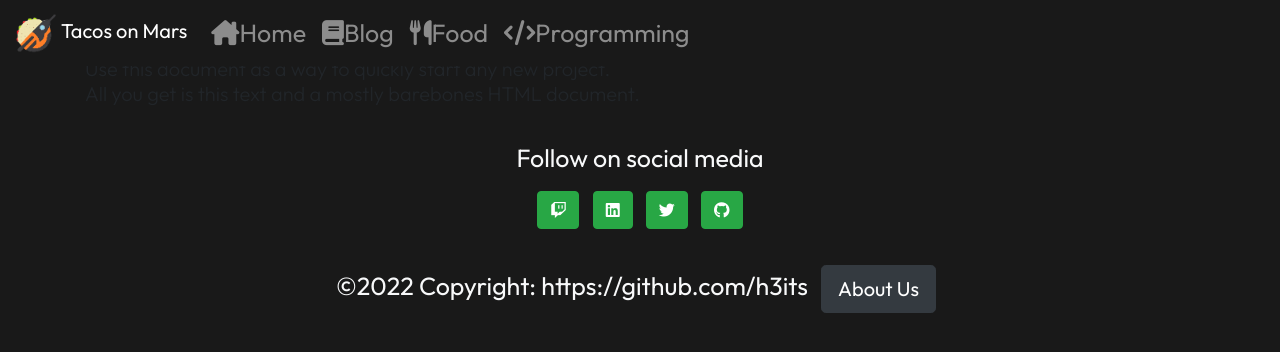
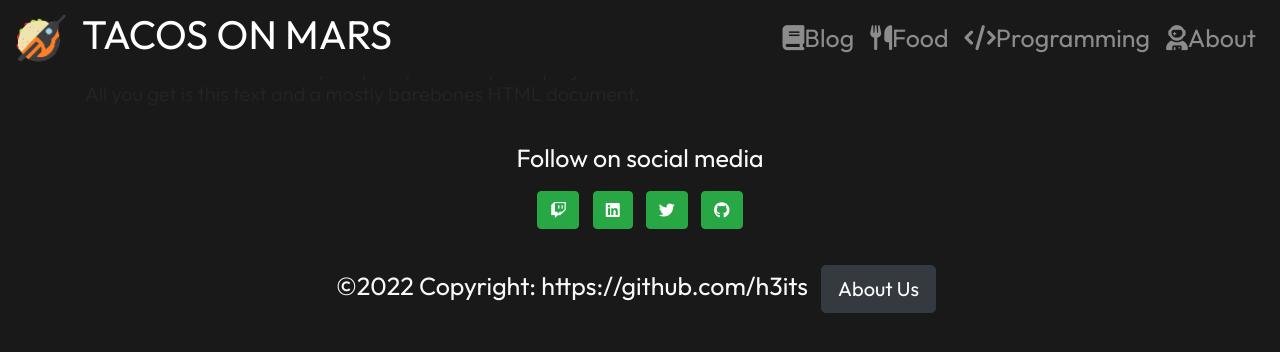
Before and after one commit to h3its/Paradise3, a Django app: page /about in a window 1280 px wide. Shown: the top 352 px of the page. Run offline with Django 4.2, Linux system fonts and the light colour scheme; some web fonts are replaced.

Commit message:
changes to nav

```diff
--- a/blog/templates/blog/base.html
+++ b/blog/templates/blog/base.html
@@ -19,12 +19,10 @@
 </head>
 <body>
   <nav class="navbar navbar-expand navbar-dark fixed-top" style="background-color: #191919">
-  <a class="navbar-brand" href="/"><img src="../../static/logo(transparent)%20(2).png" width="40" height="40" style="margin-right: 5px"/>Tacos on Mars</a>
-  <div class="collapse navbar-collapse" id="navbarsExample02">
-    <ul class="navbar-nav ">
-      <li class="nav-item">
-        <a class="nav-link" href="/"><i class="fa-solid fa-house-chimney"></i>Home</a>
-      </li>
+  <a class="navbar-brand" href="/"><img src="../../static/logo(transparent)%20(2).png" width="50" height="50"/></a>
+      <h1 style="color:white">TACOS ON MARS</h1>
+  <div class="collapse navbar-collapse  justify-content-end" id="navbarsExample02">
+    <ul class="navbar-nav">
       <li class="nav-item">
         <a class="nav-link" href="/posts"><i class="fa-solid fa-book"></i>Blog</a>
       </li>
@@ -33,6 +31,9 @@
       </li>
         <li class="nav-item">
         <a class="nav-link" href="/programming"><i class="fa-solid fa-code"></i>Programming</a>
+      </li>
+        <li class="nav-item">
+        <a class="nav-link" href="/about"><i class="fa-solid fa-user-astronaut"></i>About</a>
       </li>
     </ul>
   </div>
```
Also changed, not shown: db.sqlite3, 1 other file.
